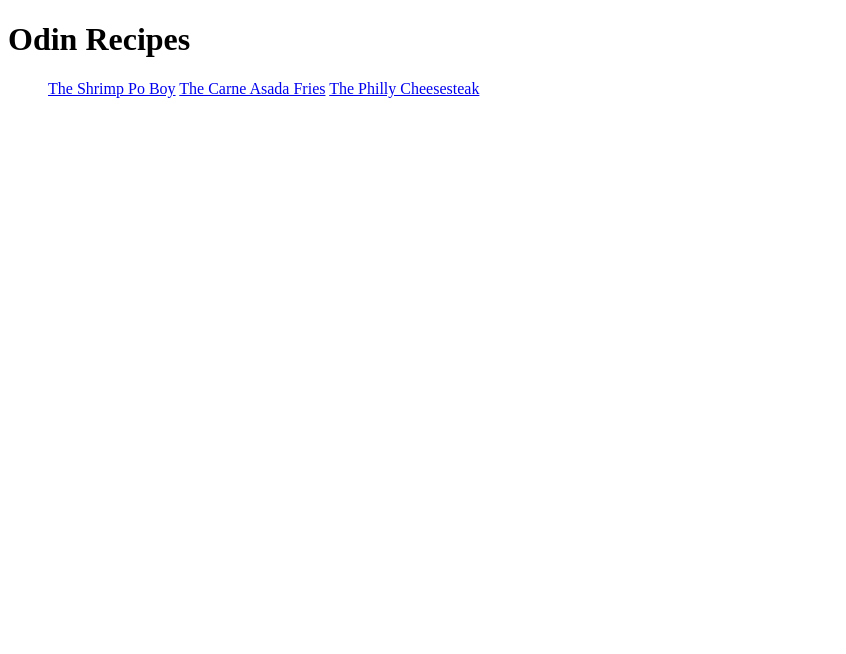
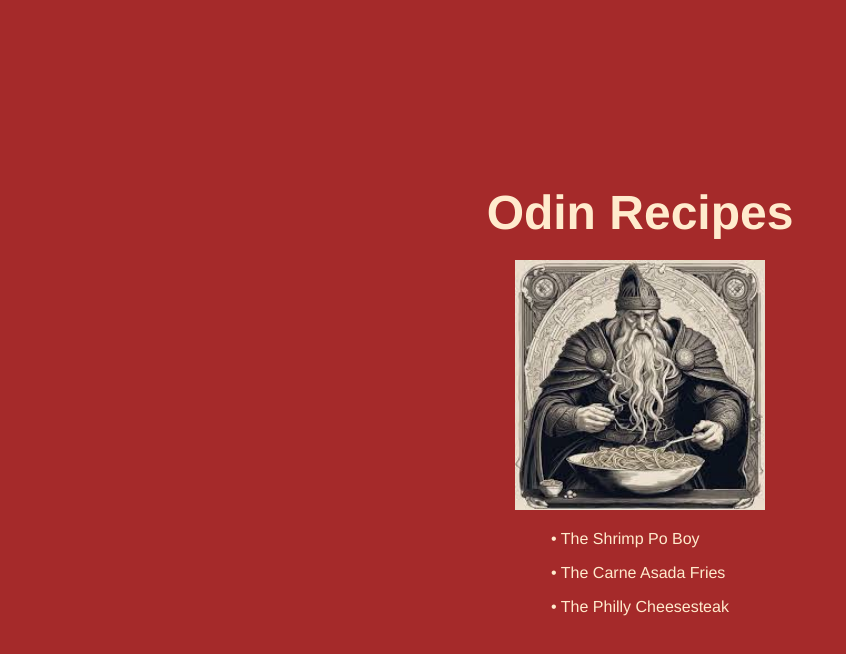
Before and after one commit to Nostromito/odin-recipes, a plain HTML site: page index.html in a window 1280 px wide. Shown: the whole page, without its empty margins (0-846 px from the left). Drawn offline with Linux system fonts and the light colour scheme.

Commit message:
Style index html to liking

```diff
--- a/index.html
+++ b/index.html
@@ -1,6 +1,8 @@
 <!DOCTYPE html>
 <html lang="en">
   <head>
+    <link rel="stylesheet" href="style/index.css">
+
     <meta charset="UTF-8">
     <title>Odin recipes</title>
   </head>
@@ -8,10 +10,18 @@
   <body>
     <h1>Odin Recipes</h1>
 
+    <img src="index-image/odin-eating.jpeg" alt="Odin eating what appears to be noodles" width="250" height="250">
+
     <ul>
-      <a href="recipes/Shrimp-PoBoy.html">The Shrimp Po Boy</a>
-      <a href="recipes/Carne-Asada-Fries.html">The Carne Asada Fries</a>
-      <a href="recipes/Philly-Cheesesteak.html">The Philly Cheesesteak</a>
+      <li>
+        <a href="recipes/Shrimp-PoBoy.html">The Shrimp Po Boy</a>
+      </li>
+      <li>
+        <a href="recipes/Carne-Asada-Fries.html">The Carne Asada Fries</a>
+      </li>
+      <li>
+        <a href="recipes/Philly-Cheesesteak.html">The Philly Cheesesteak</a>
+      </li>
     </ul>
   </body>
 </html>
--- /dev/null
+++ b/style/index.css
@@ -0,0 +1,55 @@
+*, *::after, *::before {
+  box-sizing: inherit;
+  margin: 0;
+  padding: 0;
+}
+
+html {
+  font-family: 'Franklin Gothic Medium', 'Arial Narrow', Arial, sans-serif;
+  box-sizing: border-box;
+  background-color: brown;
+}
+
+body {
+  min-height: 100vh;
+
+  display: flex;
+  flex-direction: column;
+  align-items: center;
+  justify-content: center;
+}
+
+h1 {
+  font-size: 3rem;
+  color: blanchedalmond;
+
+  margin-bottom: 20px;
+}
+
+img {
+  max-width: 250px;
+  min-height: 250px;
+
+  margin-bottom: 20px;
+}
+
+ul {
+  display: grid;
+  gap: 1em;
+
+  list-style: none;
+}
+
+ul li::before {
+  content: "\2022";
+  color: blanchedalmond;
+}
+
+a {
+  color: blanchedalmond;
+  text-decoration: none;
+}
+
+a:hover {
+  color: burlywood;
+}
```
Also changed, not shown: index-image/odin-eating.jpeg (added), style/style.css (added).
